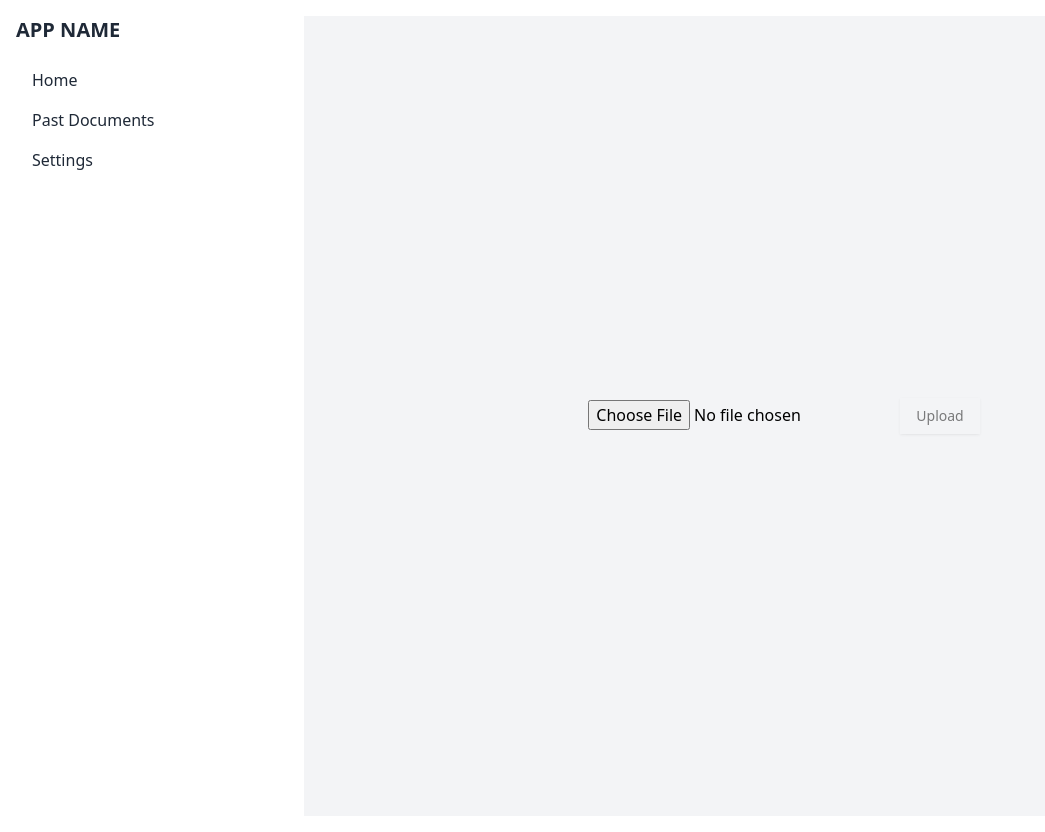
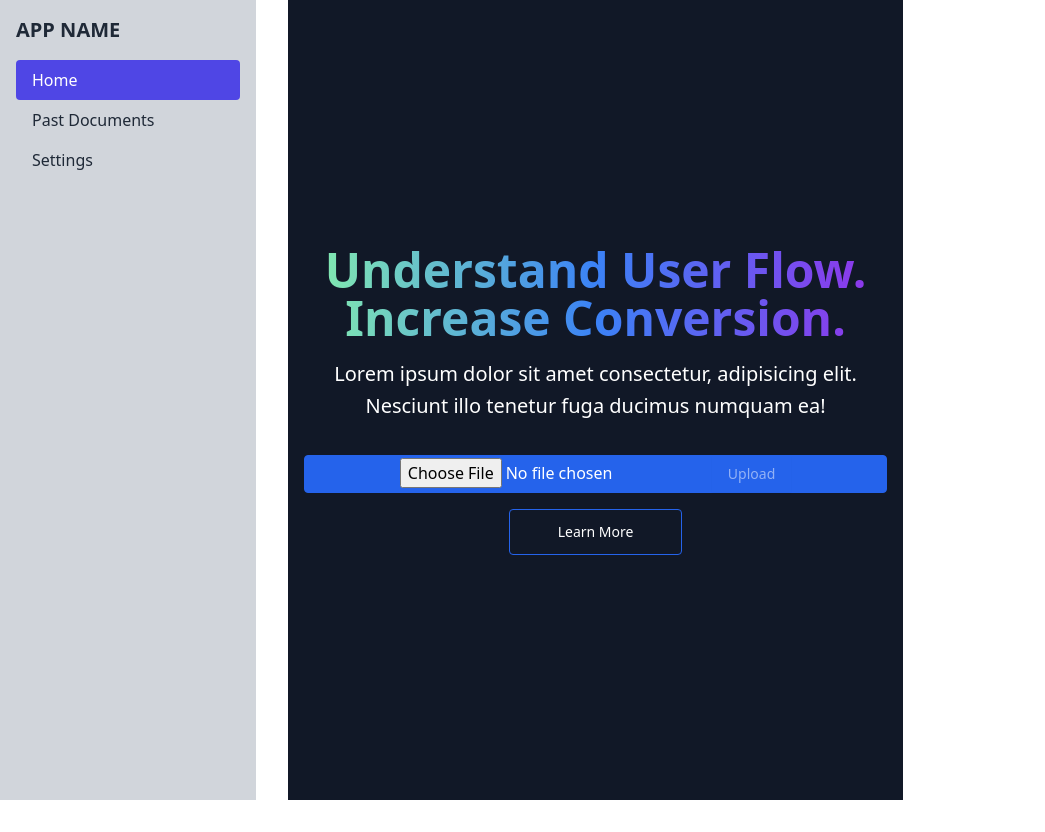
Before and after one commit to suwubham/CODEWAVE_DocTalk-Decode, a React (Vite) app in the folder frontend/: page / in a window 1280 px wide. Shown: the whole page, without its empty margins (0-1045 px from the left). After the commit the page ends 800 px from the top, so only its background shows below. Built offline with nearby package versions, Linux system fonts and the light colour scheme; no server answers; the database is empty.

Commit message:
nav resp

```diff
--- a/frontend/package.json
+++ b/frontend/package.json
@@ -12,6 +12,7 @@
   "dependencies": {
     "@radix-ui/react-dialog": "^1.1.1",
     "@radix-ui/react-icons": "^1.3.0",
+    "@radix-ui/react-label": "^2.1.0",
     "@radix-ui/react-slot": "^1.1.0",
     "axios": "^1.7.7",
     "class-variance-authority": "^0.7.0",
--- a/frontend/src/App.css
+++ b/frontend/src/App.css
@@ -1,3 +1,4 @@
 .mainLayout {
   display: flex;
+  background-color: rgb(28, 28, 28);
 }
--- a/frontend/src/App.tsx
+++ b/frontend/src/App.tsx
@@ -6,6 +6,7 @@ import { useEffect } from "react";
 import { collection, getDocs } from "firebase/firestore";
 import { db } from "../firebase";
 import Past from "./components/Past";
+import Camera from "./components/Camera";
 
 export default function App() {
   useEffect(() => {
@@ -29,6 +30,7 @@ export default function App() {
       <Route path="/" element={<Layout />}>
         <Route index element={<Upload />} />
         <Route path="/past" element={<Past />} />
+        <Route path="/camera" element={<Camera />} />
       </Route>
     </Routes>
   );
--- a/frontend/src/Layout/Layout.tsx
+++ b/frontend/src/Layout/Layout.tsx
@@ -4,12 +4,11 @@ import { Outlet } from "react-router-dom";
 const Layout = () => {
   return (
     <>
-      <div className="relative flex">
+      <div className="flex">
         <Navbar />
-        <div className="flex-1 p-4 md:ml-64">
-          <div className="flex flex-wrap justify-center items-center h-screen bg-gray-100">
-            <Outlet />{" "}
-          </div>
+        <div className="flex-1 flex flex-wrap h-screen md:ml-64">
+          {/* Adding margin on large screens (md:ml-64) so content doesn't overlap with the sidebar */}
+          <Outlet />
         </div>
       </div>
     </>
--- /dev/null
+++ b/frontend/src/components/Camera.tsx
@@ -0,0 +1,82 @@
+import React, { useRef, useEffect, useState } from "react";
+
+const Camera: React.FC = () => {
+  const videoRef = useRef<HTMLVideoElement | null>(null);
+  const [isCameraActive, setIsCameraActive] = useState<boolean>(false);
+  const [error, setError] = useState<string>("");
+
+  // Start the camera stream
+  const startCamera = async () => {
+    setError("");
+    try {
+      // Use specific constraints to handle mobile devices (defaulting to the rear camera)
+      const stream = await navigator.mediaDevices.getUserMedia({
+        video: {
+          facingMode: { ideal: "environment" }, // Use "user" for front camera
+        },
+      });
+
+      // Assign the stream to the video element's srcObject
+      if (videoRef.current) {
+        videoRef.current.srcObject = stream;
+        videoRef.current.play();
+        setIsCameraActive(true);
+      }
+    } catch (err) {
+      setError("Error accessing camera: " + (err as Error).message);
+    }
+  };
+
+  // Stop the camera stream
+  const stopCamera = () => {
+    const stream = videoRef.current?.srcObject as MediaStream | null;
+    if (stream) {
+      stream.getTracks().forEach((track) => track.stop()); // Stop all tracks
+    }
+    setIsCameraActive(false);
+  };
+
+  // Clean up the stream on component unmount
+  useEffect(() => {
+    return () => {
+      stopCamera();
+    };
+  }, []);
+
+  return (
+    <div className="camera-container">
+      <h1 className="text-2xl font-bold mb-4">Camera Access</h1>
+      {error && <p className="text-red-500 mb-4">{error}</p>}
+
+      {/* Video element to display the camera stream */}
+      <video
+        ref={videoRef}
+        className="w-full h-auto border-2 rounded-lg"
+        autoPlay
+        playsInline
+        muted // Ensure mobile compatibility
+      />
+
+      {/* Buttons to control the camera */}
+      <div className="mt-4">
+        {!isCameraActive ? (
+          <button
+            onClick={startCamera}
+            className="px-4 py-2 bg-blue-600 text-white rounded"
+          >
+            Start Camera
+          </button>
+        ) : (
+          <button
+            onClick={stopCamera}
+            className="px-4 py-2 bg-red-600 text-white rounded"
+          >
+            Stop Camera
+          </button>
+        )}
+      </div>
+    </div>
+  );
+};
+
+export default Camera;
--- a/frontend/src/components/FileUpload.tsx
+++ b/frontend/src/components/FileUpload.tsx
@@ -3,6 +3,7 @@ import React, { useState } from "react";
 import { ref, uploadBytesResumable, getDownloadURL } from "firebase/storage";
 import { storage } from "../../firebase";
 import { Button } from "@/components/ui/button";
+import { Input } from "@/components/ui/input";
 import axios from "axios";
 
 const FileUpload: React.FC = () => {
@@ -47,7 +48,8 @@ const FileUpload: React.FC = () => {
   return (
     <div>
       <input type="file" onChange={handleFileChange} />
-      <Button onClick={handleUpload} disabled={!file} >
+
+      <Button variant="secondary" onClick={handleUpload} disabled={!file}>
         Upload
       </Button>
 
--- a/frontend/src/components/Navbar.tsx
+++ b/frontend/src/components/Navbar.tsx
@@ -1,8 +1,9 @@
 import React, { useState } from "react";
-import { Link } from "react-router-dom";
+import { Link, useLocation } from "react-router-dom";
 
 const Navbar: React.FC = () => {
-  // State to manage the Navbar visibility
+  const { pathname } = useLocation();
+  // State to manAge the Navbar visibility
   const [isOpen, setIsOpen] = useState(false);
 
   // Toggle function
@@ -12,11 +13,11 @@ const Navbar: React.FC = () => {
 
   return (
     <div className="flex h-screen">
-      {/* Navbar */}
+      {/* Sidebar */}
       <div
-        className={`fixed inset-0 top-0 left-0 z-40 transform transition-transform duration-300 ease-in-out ${
+        className={`fixed inset-0 bg-gray-350 top-0 left-0 z-40 transform transition-transform duration-300 ease-in-out ${
           isOpen ? "translate-x-0 w-2/3" : "-translate-x-full"
-        } md:translate-x-0 md:w-64 bg-gray-800 text-white md:bg-white md:text-gray-800`}
+        } md:translate-x-0 md:w-64 bg-gray-800 text-white md:bg-gray-300 md:text-gray-800`}
       >
         {/* Close button (mobile) */}
         <button
@@ -43,19 +44,43 @@ const Navbar: React.FC = () => {
           <h1 className="text-xl font-semibold mb-4">APP NAME</h1>
           <ul>
             <li>
-              <Link to="/" className="block px-4 py-2 hover:bg-gray-700 rounded">
+              <Link
+                to="/"
+                className={`block px-4 py-2 hover:bg-indigo-600 hover:text-white rounded ${
+                  pathname === "/" ? "bg-indigo-600 text-white rounded" : ""
+                }
+                  `}
+              >
                 Home
               </Link>
             </li>
             <li>
-              <Link to="/past" className="block px-4 py-2 hover:bg-gray-700 rounded">
+              <Link
+                to="/past"
+                className={`block px-4 py-2 hover:bg-indigo-600 hover:text-white rounded
+                  ${
+                    pathname === "/past"
+                      ? "bg-indigo-600 text-white rounded"
+                      : ""
+                  }
+                  `}
+              >
                 Past Documents
               </Link>
             </li>
             <li>
-              <a href="#" className="block px-4 py-2 hover:bg-gray-700 rounded">
+              <Link
+                to="/camera"
+                className={`block px-4 py-2 hover:bg-indigo-600 hover:text-white rounded
+                  ${
+                    pathname === "/camera"
+                      ? "bg-indigo-600 text-white rounded"
+                      : ""
+                  }
+                  `}
+              >
                 Settings
-              </a>
+              </Link>
             </li>
           </ul>
         </div>
--- a/frontend/src/components/Upload.tsx
+++ b/frontend/src/components/Upload.tsx
@@ -3,17 +3,46 @@ import { getStorage, ref } from "firebase/storage";
 import FileUpload from "./FileUpload";
 
 const Upload = () => {
-  const upload_pic = () => {
-    console.log("Hello World");
-    const spaceref = ref(storage, "app.png");
-    console.log(spaceref);
-  };
+
 
   return (
-    <>
-      <FileUpload />
+    <div className="flex justify-between">
+      <section className="bg-gray-900 text-white">
+        <div className="mx-auto max-w-screen-xl px-4 py-32 lg:flex lg:h-screen lg:items-center">
+          <div className="mx-auto max-w-3xl text-center">
+            <h1 className="bg-gradient-to-r from-green-300 via-blue-500 to-purple-600 bg-clip-text text-3xl font-extrabold text-transparent sm:text-5xl">
+              Understand User Flow.
+              <span className="sm:block"> Increase Conversion. </span>
+            </h1>
+
+            <p className="mx-auto mt-4 max-w-xl sm:text-xl/relaxed">
+              Lorem ipsum dolor sit amet consectetur, adipisicing elit. Nesciunt
+              illo tenetur fuga ducimus numquam ea!
+            </p>
+
+            <div className="mt-8 flex flex-wrap justify-center gap-4">
+              {/* <a
+                className="block w-full rounded border border-blue-600 bg-blue-600 px-12 py-3 text-sm font-medium text-white hover:bg-transparent hover:text-white focus:outline-none focus:ring active:text-opacity-75 sm:w-auto"
+                href="#"
+              > */}
+              {/* Get Started */}
+              <div className="block w-full rounded border border-blue-600 bg-blue-600">
+                <FileUpload />
+              </div>
+
+              <a
+                className="block w-full rounded border border-blue-600 px-12 py-3 text-sm font-medium text-white hover:bg-blue-600 focus:outline-none focus:ring active:bg-blue-500 sm:w-auto"
+                href="#"
+              >
+                Learn More
+              </a>
+            </div>
+          </div>
+        </div>
+      </section>
+
       {/* <Button onClick={upload_pic}>Upload Diagnosis</Button> */}
-    </>
+    </div>
   );
 };
 
--- /dev/null
+++ b/frontend/src/components/ui/input.tsx
@@ -0,0 +1,25 @@
+import * as React from "react"
+
+import { cn } from "@/lib/utils"
+
+export interface InputProps
+  extends React.InputHTMLAttributes<HTMLInputElement> {}
+
+const Input = React.forwardRef<HTMLInputElement, InputProps>(
+  ({ className, type, ...props }, ref) => {
+    return (
+      <input
+        type={type}
+        className={cn(
+          "flex h-9 w-full rounded-md border border-input bg-transparent px-3 py-1 text-sm shadow-sm transition-colors file:border-0 file:bg-transparent file:text-sm file:font-medium file:text-foreground placeholder:text-muted-foreground focus-visible:outline-none focus-visible:ring-1 focus-visible:ring-ring disabled:cursor-not-allowed disabled:opacity-50",
+          className
+        )}
+        ref={ref}
+        {...props}
+      />
+    )
+  }
+)
+Input.displayName = "Input"
+
+export { Input }
--- /dev/null
+++ b/frontend/src/components/ui/label.tsx
@@ -0,0 +1,24 @@
+import * as React from "react"
+import * as LabelPrimitive from "@radix-ui/react-label"
+import { cva, type VariantProps } from "class-variance-authority"
+
+import { cn } from "@/lib/utils"
+
+const labelVariants = cva(
+  "text-sm font-medium leading-none peer-disabled:cursor-not-allowed peer-disabled:opacity-70"
+)
+
+const Label = React.forwardRef<
+  React.ElementRef<typeof LabelPrimitive.Root>,
+  React.ComponentPropsWithoutRef<typeof LabelPrimitive.Root> &
+    VariantProps<typeof labelVariants>
+>(({ className, ...props }, ref) => (
+  <LabelPrimitive.Root
+    ref={ref}
+    className={cn(labelVariants(), className)}
+    {...props}
+  />
+))
+Label.displayName = LabelPrimitive.Root.displayName
+
+export { Label }
--- a/frontend/src/index.css
+++ b/frontend/src/index.css
@@ -2,8 +2,4 @@
 @tailwind components;
 @tailwind utilities;
 
-*{
-    margin: 0;
-    padding: 0;
-    box-sizing: border-box;
-}
+/* @import url("https://fonts.googleapis.com/css2?family=Nanum+Gothic:wght@400;700;800&family=Ubuntu:ital,wght@0,300;0,400;0,500;0,700;1,300;1,400;1,500;1,700&display=swap"); */
```
Also changed, not shown: 1 other file (tests, documents, lock files or other folders).
